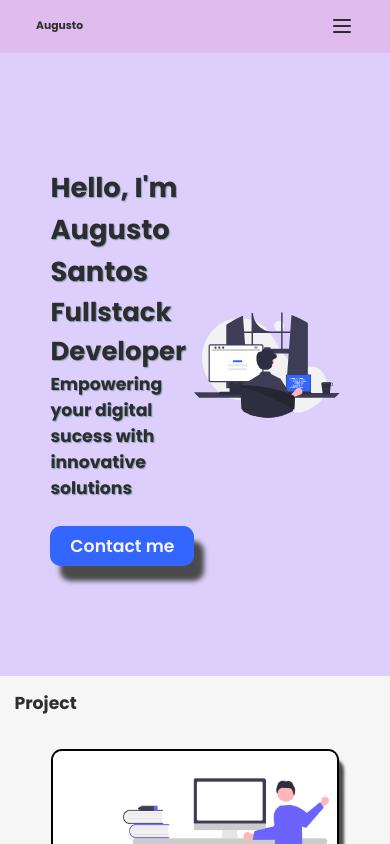
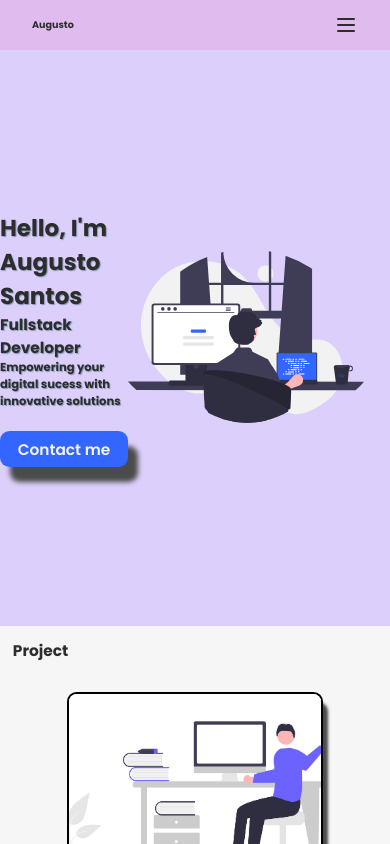
Before and after one commit to augustofaggion/portifolio, a Next.js app: page / in a window 390 px wide. Shown: the top 844 px of the page. Built offline with nearby package versions, Linux system fonts and the light colour scheme.

Commit message:
skills section full responsive

```diff
--- a/src/app/components/skills.js
+++ b/src/app/components/skills.js
@@ -43,6 +43,7 @@ function SkillItem({ skill }) {
               alt={skill.language}
               width={50}
               height={50}
+              className="skill__logo"
             />
             <p className="skill__text">{skill.language}</p>
         </div>
--- a/src/app/main.scss
+++ b/src/app/main.scss
@@ -89,3 +89,18 @@ ul {
   }
 
 }
+
+@media screen and (max-width: 970px) {
+  html,body {
+    font-size: 40%;
+  }
+
+}
+
+@media screen and (max-width: 415px) {
+
+  .container {
+    padding: 0;
+    margin: 0;
+  }
+}
--- a/src/app/styles/_home.scss
+++ b/src/app/styles/_home.scss
@@ -50,7 +50,20 @@
     align-items: center;
 
     &__img {
-      width: 100%;
+      width: 90%;
+    }
+
+    &__header--primary {
+      font-size: 3.6rem;
+    }
+
+    &__header--secondary {
+      font-size: 2.4rem;
+
+    }
+
+    &__header--terciary {
+      font-size: 1.8rem;
     }
   }
 
--- a/src/app/styles/_skills.scss
+++ b/src/app/styles/_skills.scss
@@ -76,9 +76,7 @@
 
 @media screen and (max-width: 1200px) {
 
-    .skills__content{
-       // Center align text and icons
-    }
+
 
     .skills__box {
       gap: 1rem;  // Adjust spacing between elements
@@ -99,6 +97,64 @@
 
 }
 
+@media screen and (max-width: 850px) {
+
+
+
+  .skills__box {
+    gap: 1rem;  // Adjust spacing between elements
+  }
+
+  .skill__content {
+    width: 100%;  // Make each skill content take full width
+    max-width: 15rem;  // Restrict max width so it doesn't stretch too much
+    margin: 0.5rem 0;
+    display: flex;
+    flex-direction: row;  // Stack items vertically
+    align-items: center;  // Add vertical space between items
+  }
+
+  .skill__text {
+    text-align: center;  // Center text within each skill box
+  }
+}
+
+@media screen and (max-width: 770px) {
+  .skill__text{
+    padding: 0.5rem;
+  }
+}
+
+@media screen and (max-width: 415px) {
+  .skill__text{
+    padding: 0.5rem;
+  }
+
+  .skills__logo{
+    width: 1rem;
+    height: 1rem;
+  }
+}
+
+@media screen and (max-width: 325px) {
+  .skill__text{
+    padding: 0.5rem;
+  }
+
+  .skill__logo{
+    width: 5rem;
+    height: 5rem;
+  }
+
+  .skill__content {
+    width: 100%;  // Make each skill content take full width
+    max-width: 10rem;
+     // Restrict max width so it doesn't stretch too much
+    // margin: 0.3rem 0;
+    // Add vertical space between items
+  }
+}
+
 // Add this section when you have all the certifications
 
 // .certifications {
```
Also changed, not shown: src/app/styles/_footer.scss (line endings or trailing spaces).
